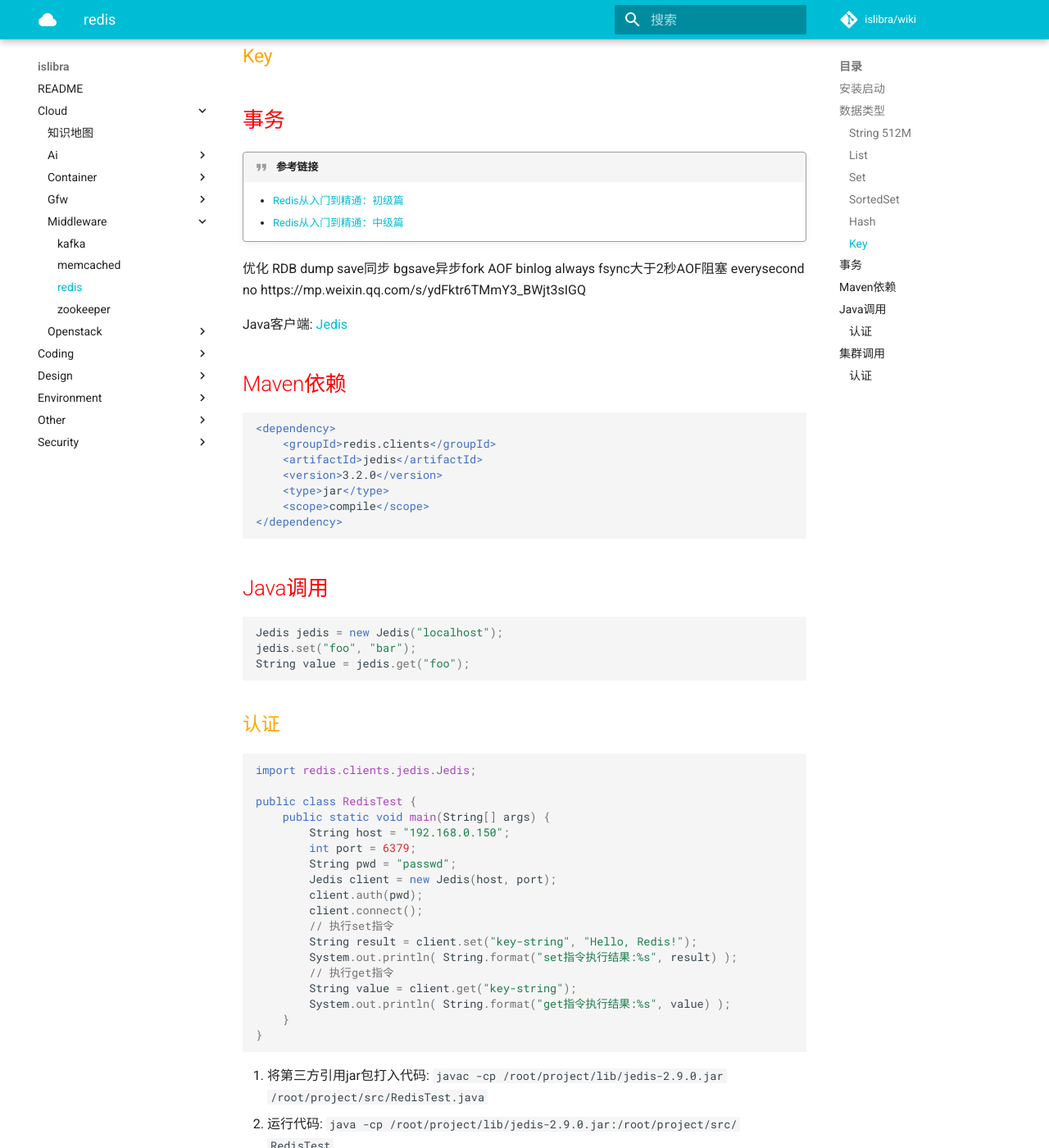
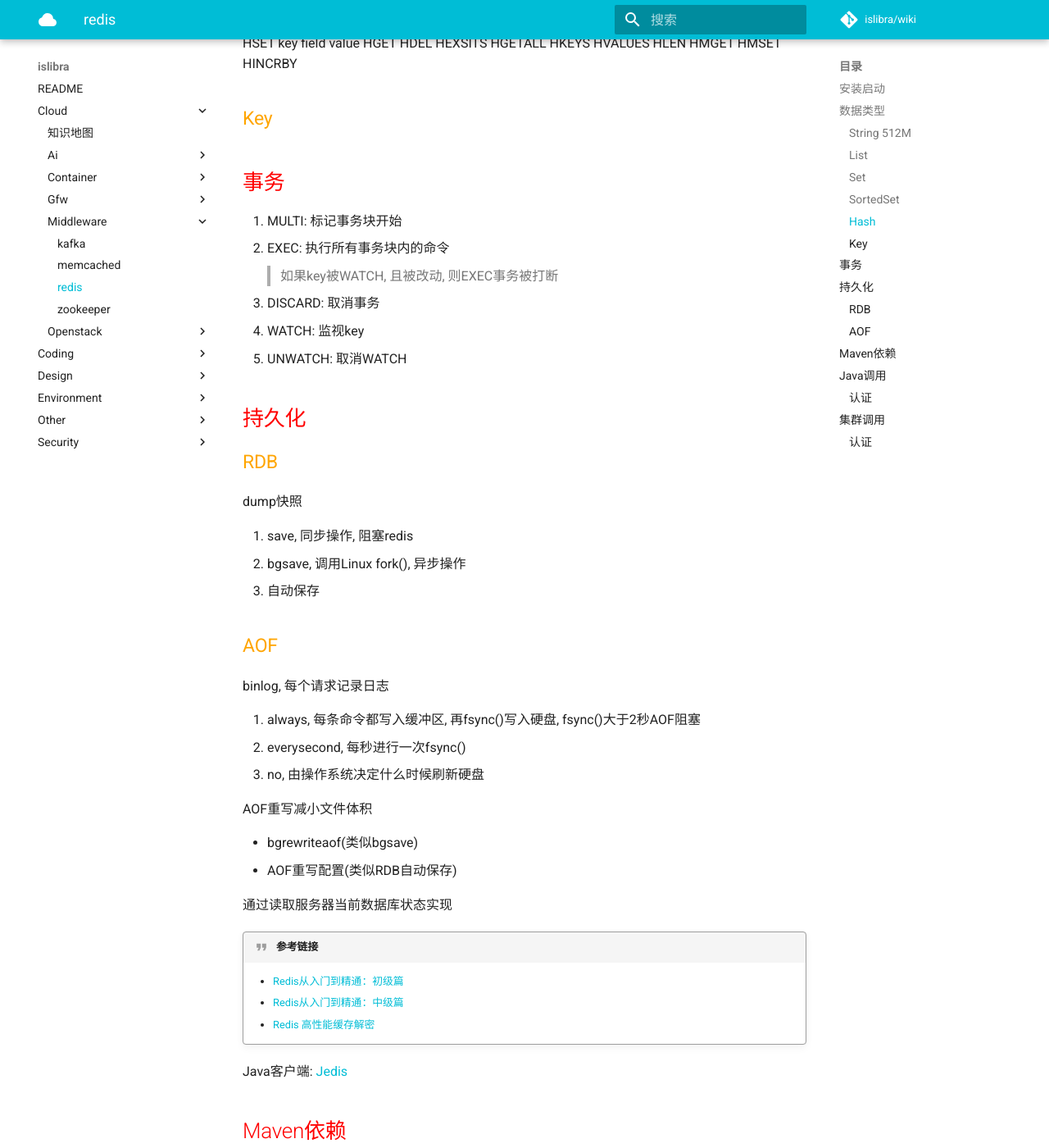
Before and after one commit to islibra/wiki, an MkDocs documentation site: the page built from docs/cloud/middleware/redis.md, in a window 1280 px wide and 1400 px high, scrolled down 1199 px. Shown: the whole window at 82% size. Built offline with MkDocs 1.6.1 and Material for MkDocs 9.7.7, drawn with Linux system fonts in a browser that asks for light colours; comment, search, counter and statistics services are not loaded; some of the changed text lies outside the part shown.

Commit message:
Update redis.md

```diff
--- a/docs/cloud/middleware/redis.md
+++ b/docs/cloud/middleware/redis.md
@@ -4,6 +4,11 @@
 
 - 内存+持久化
 - 读110000次/s, 写81000次/s
+
+    > RDS, 16U32G, 纯读40322QPS, 读写21756QPS
+
+    > DDM, 16U16G, 纯读40000QPS, 读写20000QPS
+
 - 原子型操作，支持事务
 
 ## 安装启动
@@ -41,20 +46,45 @@ HSET key field value HGET HDEL HEXSITS HGETALL HKEYS HVALUES HLEN HMGET HMSET HI
 
 ## 事务
 
+1. MULTI: 标记事务块开始
+1. EXEC: 执行所有事务块内的命令
+
+    > 如果key被WATCH, 且被改动, 则EXEC事务被打断
+
+1. DISCARD: 取消事务
+1. WATCH: 监视key
+1. UNWATCH: 取消WATCH
+
+## 持久化
+
+### RDB
+
+dump快照
+
+1. save, 同步操作, 阻塞redis
+1. bgsave, 调用Linux fork(), 异步操作
+1. 自动保存
+
+### AOF
+
+binlog, 每个请求记录日志
+
+1. always, 每条命令都写入缓冲区, 再fsync()写入硬盘, fsync()大于2秒AOF阻塞
+1. everysecond, 每秒进行一次fsync()
+1. no, 由操作系统决定什么时候刷新硬盘
+
+AOF重写减小文件体积
+
+- bgrewriteaof(类似bgsave)
+- AOF重写配置(类似RDB自动保存)
+
+通过读取服务器当前数据库状态实现
+
 !!! quote "参考链接"
     - [Redis从入门到精通：初级篇](https://mp.weixin.qq.com/s/TrEcIW0DIgncpdQ00hAVSw)
     - [Redis从入门到精通：中级篇](https://mp.weixin.qq.com/s/-qdjcKouRVfa5QtjCAZTMA)
+    - [Redis 高性能缓存解密](https://mp.weixin.qq.com/s/ydFktr6TMmY3_BWjt3sIGQ)
 
-
-优化
-RDB dump
-save同步
-bgsave异步fork
-AOF binlog
-always fsync大于2秒AOF阻塞
-everysecond
-no
-https://mp.weixin.qq.com/s/ydFktr6TMmY3_BWjt3sIGQ
 
 Java客户端: [Jedis](https://github.com/xetorthio/jedis)
 
```
